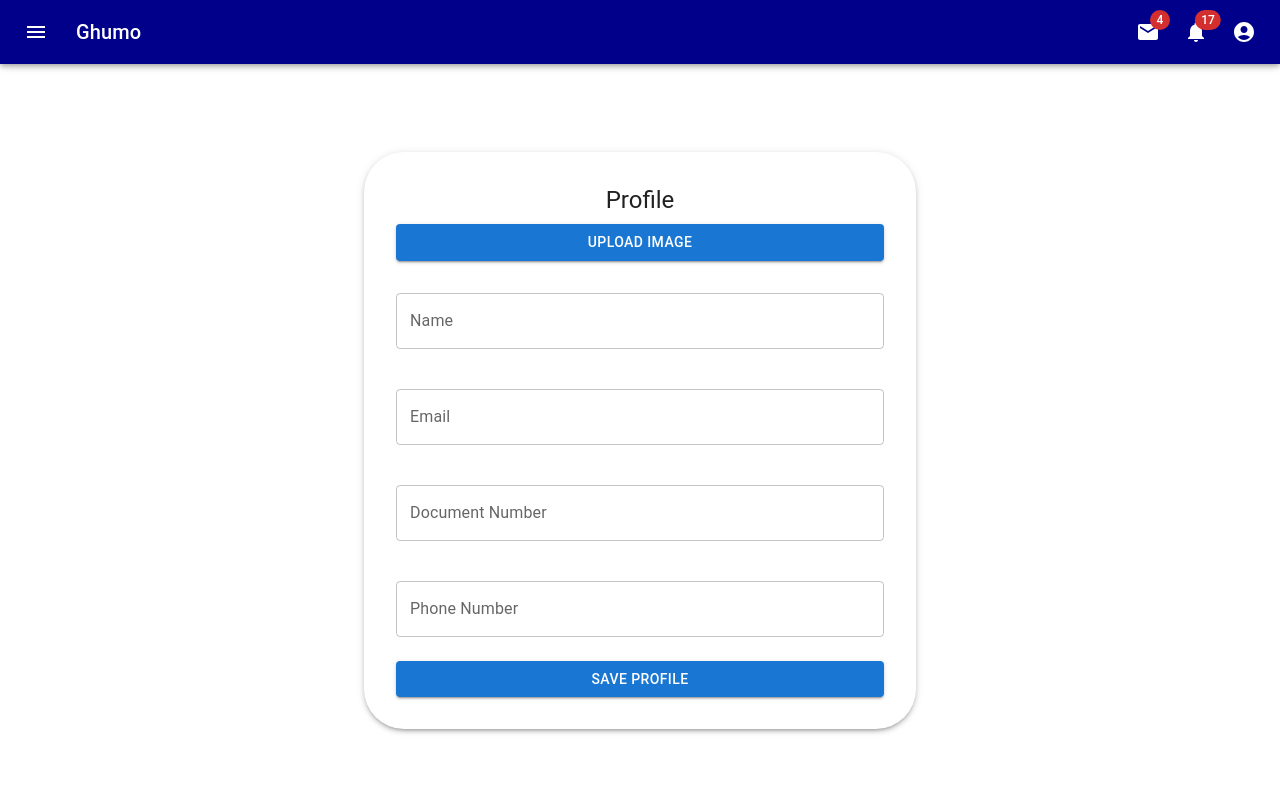
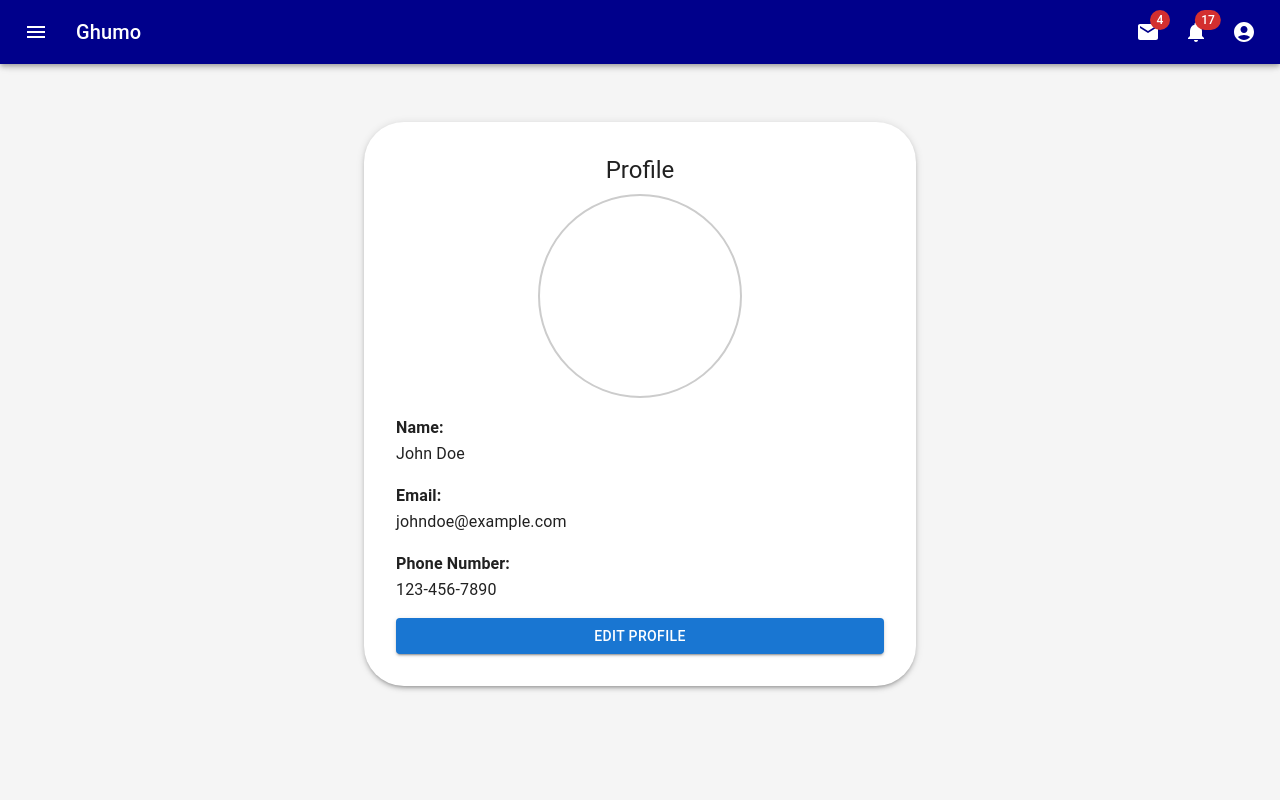
Before and after one commit to Gnv1996/Ghumo_India, a React (Create React App) app: page /profile in a window 1280 px wide. Shown: the top 800 px of the page. Built offline with nearby package versions, Linux system fonts and the light colour scheme; what @mui/x-data-grid-generator, react-swipeable-views-utils would draw is missing.

Commit message:
updated code

```diff
--- a/src/Component/NewScreen/ProfileScreen.js
+++ b/src/Component/NewScreen/ProfileScreen.js
@@ -6,14 +6,91 @@ import {
   Container,
   Paper,
   Grid,
+  Box,
 } from "@mui/material";
 
+const ProfileDashboard = ({ name, email, phoneNumber, onSave }) => {
+  const [editedName, setEditedName] = useState(name);
+  const [editedEmail, setEditedEmail] = useState(email);
+  const [editedPhoneNumber, setEditedPhoneNumber] = useState(phoneNumber);
+
+  const handleSave = () => {
+    onSave({
+      name: editedName,
+      email: editedEmail,
+      phoneNumber: editedPhoneNumber,
+    });
+  };
+
+  return (
+    <Container component="main" maxWidth="sm">
+      <Paper
+        elevation={3}
+        sx={{
+          marginTop: 19,
+          marginBottom: 18,
+          padding: 4,
+          borderRadius: 10,
+        }}
+      >
+        <Typography variant="h5" align="center" gutterBottom>
+          Edit Profile
+        </Typography>
+        <Grid container spacing={2}>
+          <Grid item xs={12}>
+            <TextField
+              label="Name"
+              value={editedName}
+              onChange={(e) => setEditedName(e.target.value)}
+              margin="normal"
+              fullWidth
+              variant="outlined"
+            />
+          </Grid>
+          <Grid item xs={12}>
+            <TextField
+              label="Email"
+              value={editedEmail}
+              onChange={(e) => setEditedEmail(e.target.value)}
+              type="email"
+              margin="normal"
+              fullWidth
+              variant="outlined"
+            />
+          </Grid>
+          <Grid item xs={12}>
+            <TextField
+              label="Phone Number"
+              value={editedPhoneNumber}
+              onChange={(e) => setEditedPhoneNumber(e.target.value)}
+              type="tel"
+              margin="normal"
+              fullWidth
+              variant="outlined"
+            />
+          </Grid>
+        </Grid>
+        <Button
+          variant="contained"
+          color="primary"
+          fullWidth
+          onClick={handleSave}
+          sx={{ marginTop: 2 }}
+        >
+          Save Profile
+        </Button>
+      </Paper>
+    </Container>
+  );
+};
+
 const ProfileScreen = () => {
-  const [name, setName] = useState("");
-  const [email, setEmail] = useState("");
-  const [documentNumber, setDocumentNumber] = useState("");
-  const [phoneNumber, setPhoneNumber] = useState("");
+  const [editMode, setEditMode] = useState(false);
+  const [name, setName] = useState("John Doe");
+  const [email, setEmail] = useState("johndoe@example.com");
+  const [phoneNumber, setPhoneNumber] = useState("123-456-7890");
   const [image, setImage] = useState(null);
+  const [imageHover, setImageHover] = useState(false); // State for hover
 
   const handleImageUpload = (e) => {
     const file = e.target.files[0];
@@ -26,35 +103,53 @@ const ProfileScreen = () => {
     }
   };
 
+  const handleSave = (updatedProfile) => {
+    setName(updatedProfile.name);
+    setEmail(updatedProfile.email);
+    setPhoneNumber(updatedProfile.phoneNumber);
+    setEditMode(false);
+  };
+
   return (
+    <Box
+      sx={{
+        display: "flex",
+        justifyContent: "center",
+        alignItems: "center",
+        height: "100vh",
+        backgroundColor: "#f5f5f5",
+      }}
+    >
       <Container component="main" maxWidth="sm">
         <Paper
           elevation={3}
-        sx={{ marginTop: 19, marginBottom: 18, padding: 4, borderRadius: 10 }}
+          sx={{
+            marginTop: 19,
+            marginBottom: 18,
+            padding: 4,
+            borderRadius: 10,
+          }}
         >
           <Typography variant="h5" align="center" gutterBottom>
             Profile
           </Typography>
-        <Grid container spacing={2}>
+          <Grid container spacing={2} alignItems="center">
             <Grid item xs={12}>
-
-            {image && (
               <div
                 style={{
-                  marginTop: 10,
-                  display: "flex",
-                  justifyContent: "center",
-                }}
-              >
-                <div
-                  style={{
+                  position: "relative",
                   width: "200px",
                   height: "200px",
                   borderRadius: "50%",
                   overflow: "hidden",
-                    position: "relative",
+                  border: "2px solid #ccc",
+                  margin: "auto",
+                  cursor: "pointer",
                 }}
+                onMouseEnter={() => setImageHover(true)}
+                onMouseLeave={() => setImageHover(false)}
               >
+                {image && (
                   <img
                     src={image}
                     alt="Uploaded"
@@ -64,8 +159,6 @@ const ProfileScreen = () => {
                       objectFit: "cover",
                     }}
                   />
-                </div>
-              </div>
                 )}
                 <input
                   type="file"
@@ -74,65 +167,65 @@ const ProfileScreen = () => {
                   style={{ display: "none" }}
                   id="upload-button"
                 />
-            <label htmlFor="upload-button">
+                <label
+                  htmlFor="upload-button"
+                  style={{
+                    position: "absolute",
+                    top: "50%",
+                    left: "50%",
+                    transform: "translate(-50%, -50%)",
+                    opacity: imageHover ? 1 : 0,
+                    transition: "opacity 0.3s ease-in-out",
+                    cursor: "pointer",
+                  }}
+                >
                   <Button variant="contained" component="span" fullWidth>
-                {image ? "Change Image" : "Upload Image"}
+                    {image ? "Change" : "Upload"}
                   </Button>
                 </label>
+              </div>
             </Grid>
             <Grid item xs={12}>
-            <TextField
-              label="Name"
-              value={name}
-              onChange={(e) => setName(e.target.value)}
-              margin="normal"
-              fullWidth
-              variant="outlined"
-            />
+              <Typography variant="subtitle1" sx={{ fontWeight: "bold" }}>
+                Name:
+              </Typography>
+              <Typography variant="body1">{name}</Typography>
             </Grid>
             <Grid item xs={12}>
-            <TextField
-              label="Email"
-              value={email}
-              onChange={(e) => setEmail(e.target.value)}
-              type="email"
-              margin="normal"
-              fullWidth
-              variant="outlined"
-            />
+              <Typography variant="subtitle1" sx={{ fontWeight: "bold" }}>
+                Email:
+              </Typography>
+              <Typography variant="body1">{email}</Typography>
             </Grid>
             <Grid item xs={12}>
-            <TextField
-              label="Document Number"
-              value={documentNumber}
-              onChange={(e) => setDocumentNumber(e.target.value)}
-              margin="normal"
-              fullWidth
-              variant="outlined"
-            />
-          </Grid>
-          <Grid item xs={12}>
-            <TextField
-              label="Phone Number"
-              value={phoneNumber}
-              onChange={(e) => setPhoneNumber(e.target.value)}
-              type="tel"
-              margin="normal"
-              fullWidth
-              variant="outlined"
-            />
+              <Typography variant="subtitle1" sx={{ fontWeight: "bold" }}>
+                Phone Number:
+              </Typography>
+              <Typography variant="body1">{phoneNumber}</Typography>
             </Grid>
           </Grid>
+          {!editMode ? (
             <Button
               variant="contained"
               color="primary"
               fullWidth
+              onClick={() => setEditMode(true)}
               sx={{ marginTop: 2 }}
             >
-          Save Profile
+              Edit Profile
             </Button>
+          ) : null}
+          {editMode && (
+            <ProfileDashboard
+              name={name}
+              email={email}
+              phoneNumber={phoneNumber}
+              onSave={handleSave}
+            />
+          )}
         </Paper>
       </Container>
+    </Box>
   );
 };
 
```
Lines whose indentation alone changed are shown as unchanged.
